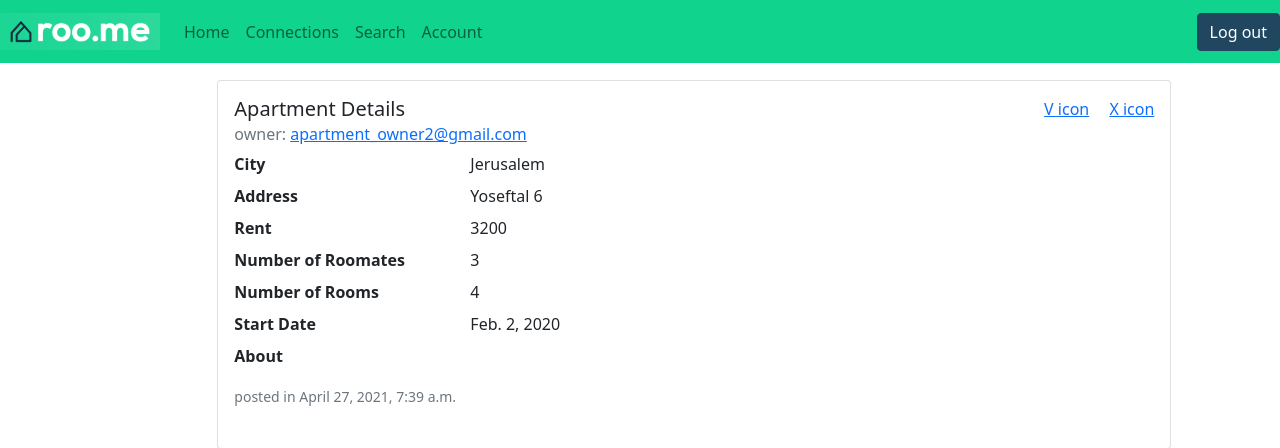
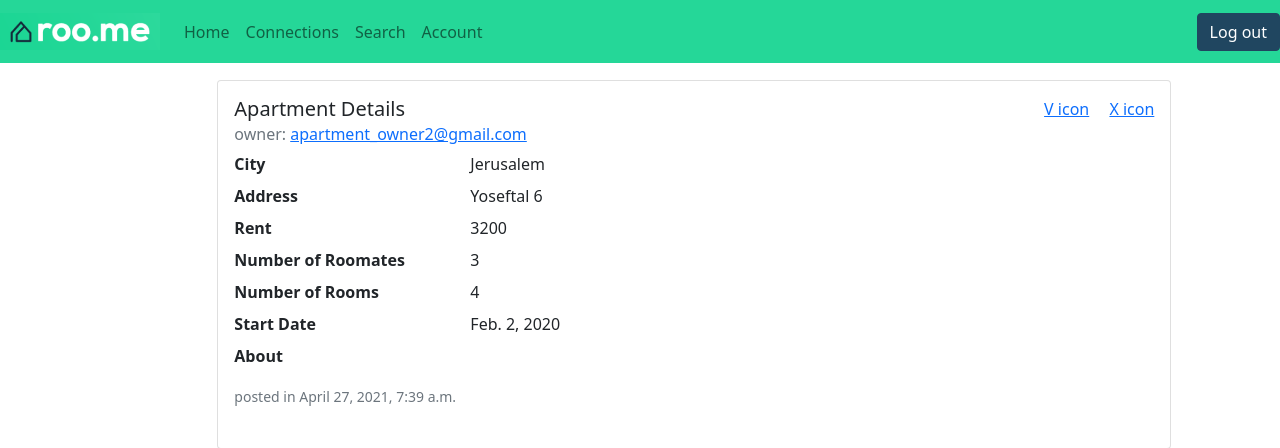
Before and after one commit to redhat-beyond/roo.me, a Django app: page /apartments/7/details in a window 1280 px wide. Shown: the top 448 px of the page. Run offline with Django 3.2, Linux system fonts and the light colour scheme; a user stored in the database is signed in; data comes from the database, SQL or seed files in the repository; some libraries are stand-ins or nearby versions.

Commit message:
Alter navbar  to be the same color as the logo

```diff
--- a/main/templates/main/base_template.html
+++ b/main/templates/main/base_template.html
@@ -16,7 +16,7 @@
   <body>
 
     <!--NAV BAR-->
-    <nav class="navbar fixed-top navbar-expand-md navbar-light" style="background-color: #10d48e;">
+    <nav class="navbar fixed-top navbar-expand-md navbar-light" style="background-color: #25d798;">
       <a class="navbar-brand" href="/">
           <img src="../../static/img/navbar-logo.png" alt="roo.me" id="logo">
       </a>
```
